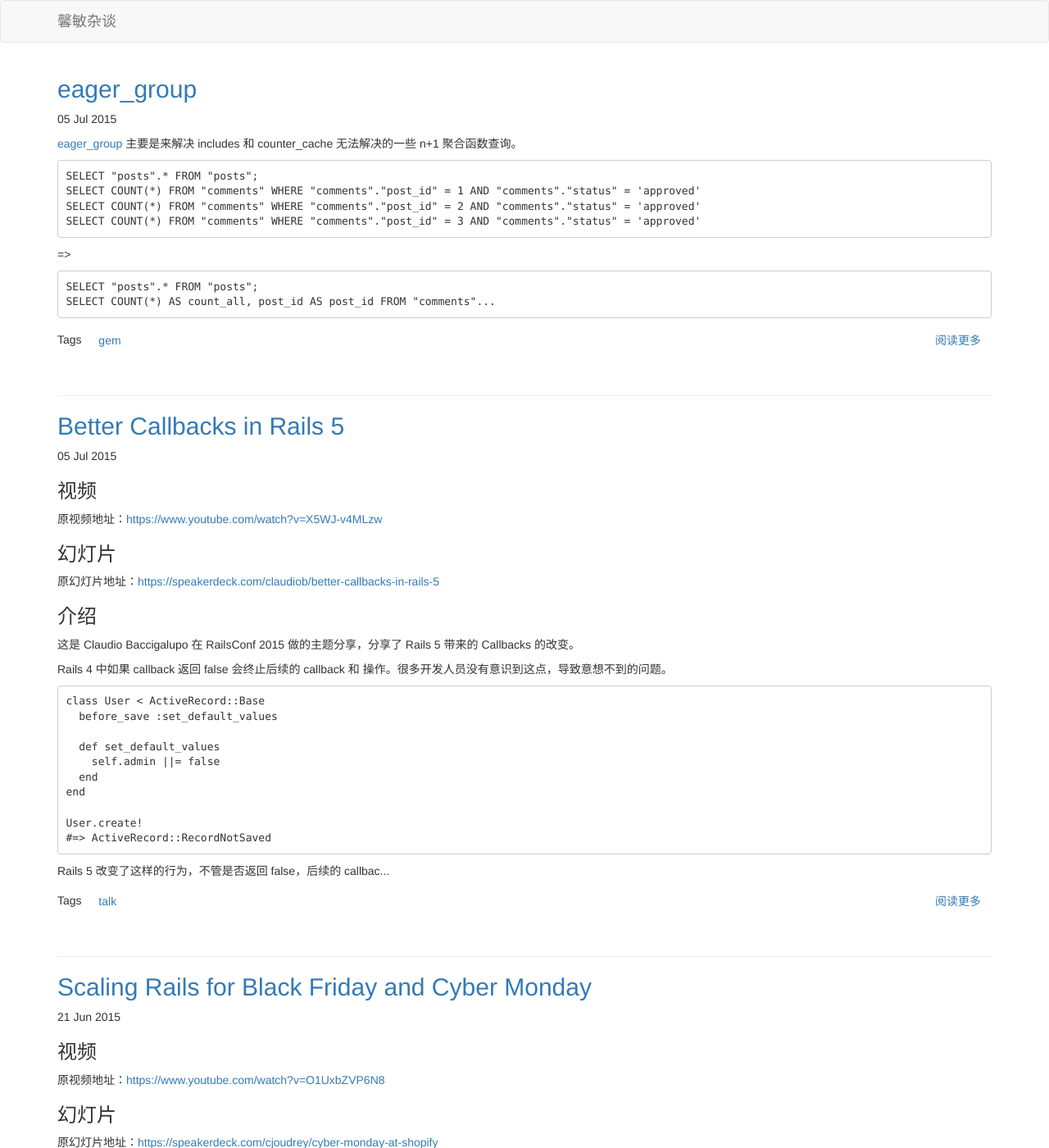
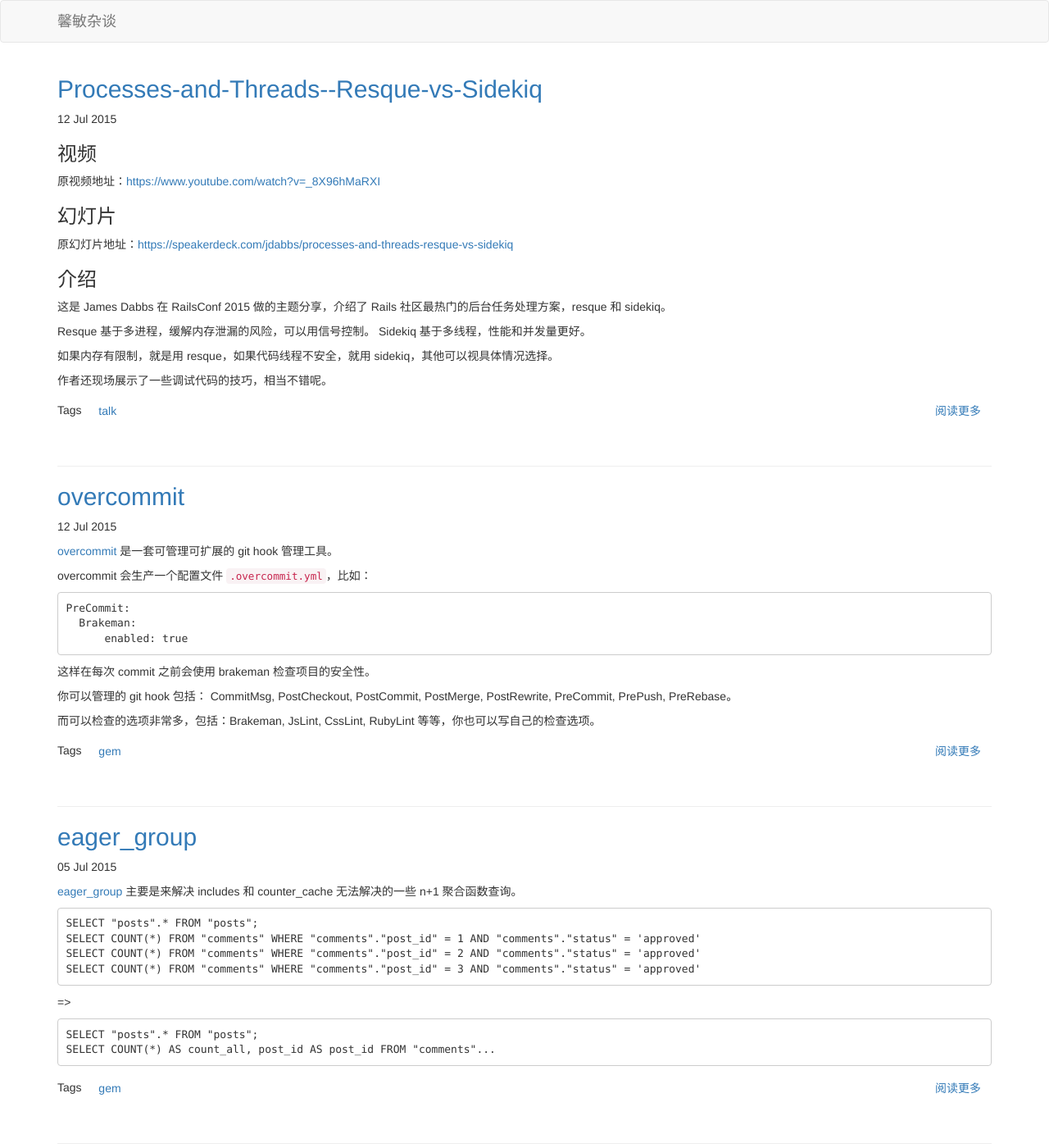
Before and after one commit to xinminlabs/xinminzatan, a Jekyll site: the page built from index.html, in a window 1280 px wide and 1400 px high. Shown: the whole window at 82% size. Built offline with Jekyll 4.4.1, drawn with Linux system fonts in a browser that asks for light colours; Markdown is read by kramdown in place of the engine named in the settings; the list of posts is cut into pages by our own code; comment, search, counter and statistics services are not loaded; some of the changed text lies outside the part shown.

Commit message:
add posts 2015-07-12

````diff
--- a/_posts/2015-07-05-better-callback-in-rails-5.markdown
+++ b/_posts/2015-07-05-better-callback-in-rails-5.markdown
@@ -18,7 +18,7 @@
 
 <div class="slideshow"
 data-slide-name="Better-Callbacks-in-Rails-5" data-slide-start="0"
-data-slide-end="92"></div>
+data-slide-end="17"></div>
 
 原幻灯片地址：<https://speakerdeck.com/claudiob/better-callbacks-in-rails-5>
 
--- /dev/null
+++ b/_posts/2015-07-12-overcommit.markdown
@@ -0,0 +1,26 @@
+---
+layout: post
+title: overcommit
+tags:
+- gem
+---
+
+[overcommit][1] 是一套可管理可扩展的 git hook 管理工具。
+
+overcommit 会生产一个配置文件 `.overcommit.yml`，比如：
+
+```
+PreCommit:
+  Brakeman:
+      enabled: true
+```
+
+这样在每次 commit 之前会使用 brakeman 检查项目的安全性。
+
+你可以管理的 git hook 包括： CommitMsg, PostCheckout, PostCommit,
+PostMerge, PostRewrite, PreCommit, PrePush, PreRebase。
+
+而可以检查的选项非常多，包括：Brakeman, JsLint, CssLint, RubyLint
+等等，你也可以写自己的检查选项。
+
+[1]: https://github.com/brigade/overcommit
--- /dev/null
+++ b/_posts/2015-07-12-processes-and-threads--resque-vs-sidekiq.markdown
@@ -0,0 +1,37 @@
+---
+layout: post
+title: Processes-and-Threads--Resque-vs-Sidekiq
+tags:
+- talk
+---
+
+### 视频
+
+<video class="video" poster="/assets/Processes-and-Threads--Resque-vs-Sidekiq/poster.jpg" preload controls>
+  <source src="/assets/Processes-and-Threads--Resque-vs-Sidekiq/video.webm" type="video/webm">
+  <source src="/assets/Processes-and-Threads--Resque-vs-Sidekiq/video.mp4" type="video/mp4">
+</video>
+
+原视频地址：<https://www.youtube.com/watch?v=_8X96hMaRXI>
+
+### 幻灯片
+
+<div class="slideshow"
+data-slide-name="Processes-and-Threads--Resque-vs-Sidekiq" data-slide-start="0"
+data-slide-end="31"></div>
+
+原幻灯片地址：<https://speakerdeck.com/jdabbs/processes-and-threads-resque-vs-sidekiq>
+
+### 介绍
+
+这是 James Dabbs 在 RailsConf 2015
+做的主题分享，介绍了 Rails 社区最热门的后台任务处理方案，resque 和
+sidekiq。
+
+Resque 基于多进程，缓解内存泄漏的风险，可以用信号控制。
+Sidekiq 基于多线程，性能和并发量更好。
+
+如果内存有限制，就是用 resque，如果代码线程不安全，就用
+sidekiq，其他可以视具体情况选择。
+
+作者还现场展示了一些调试代码的技巧，相当不错呢。
````
